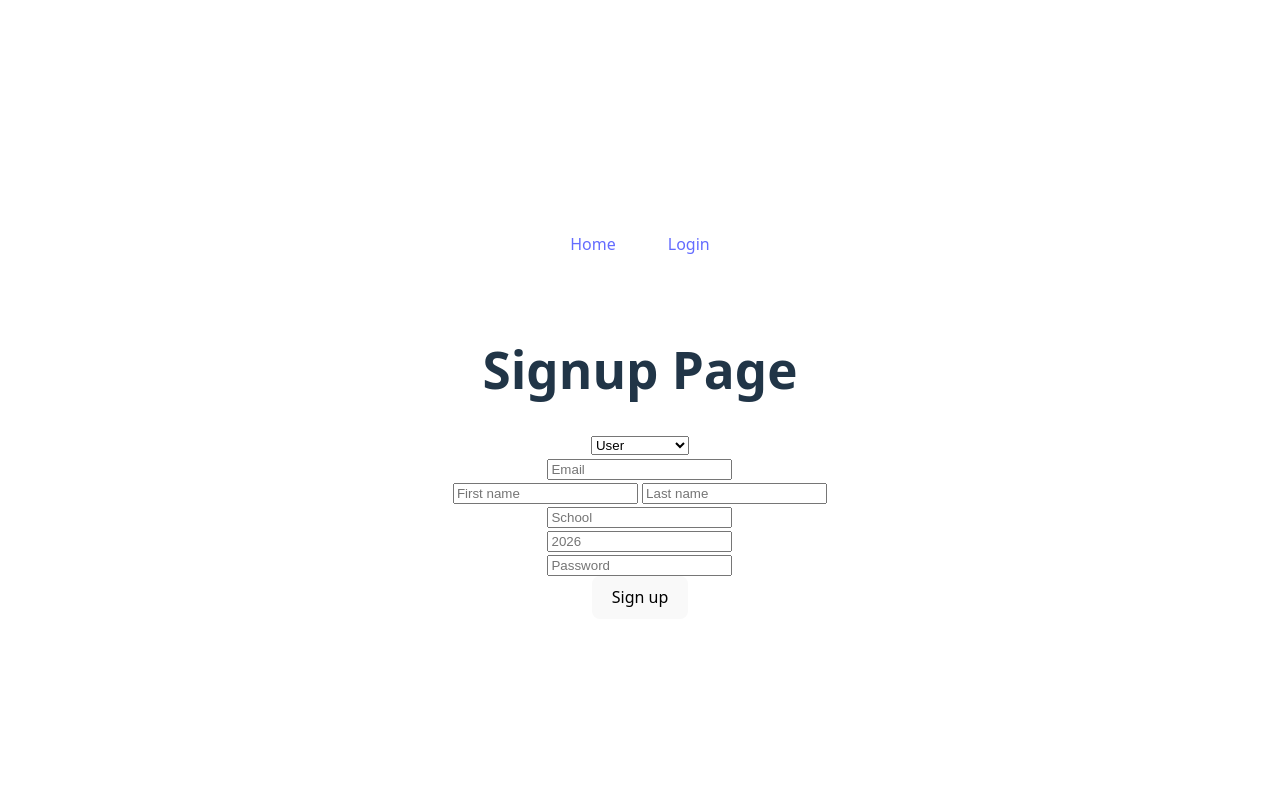
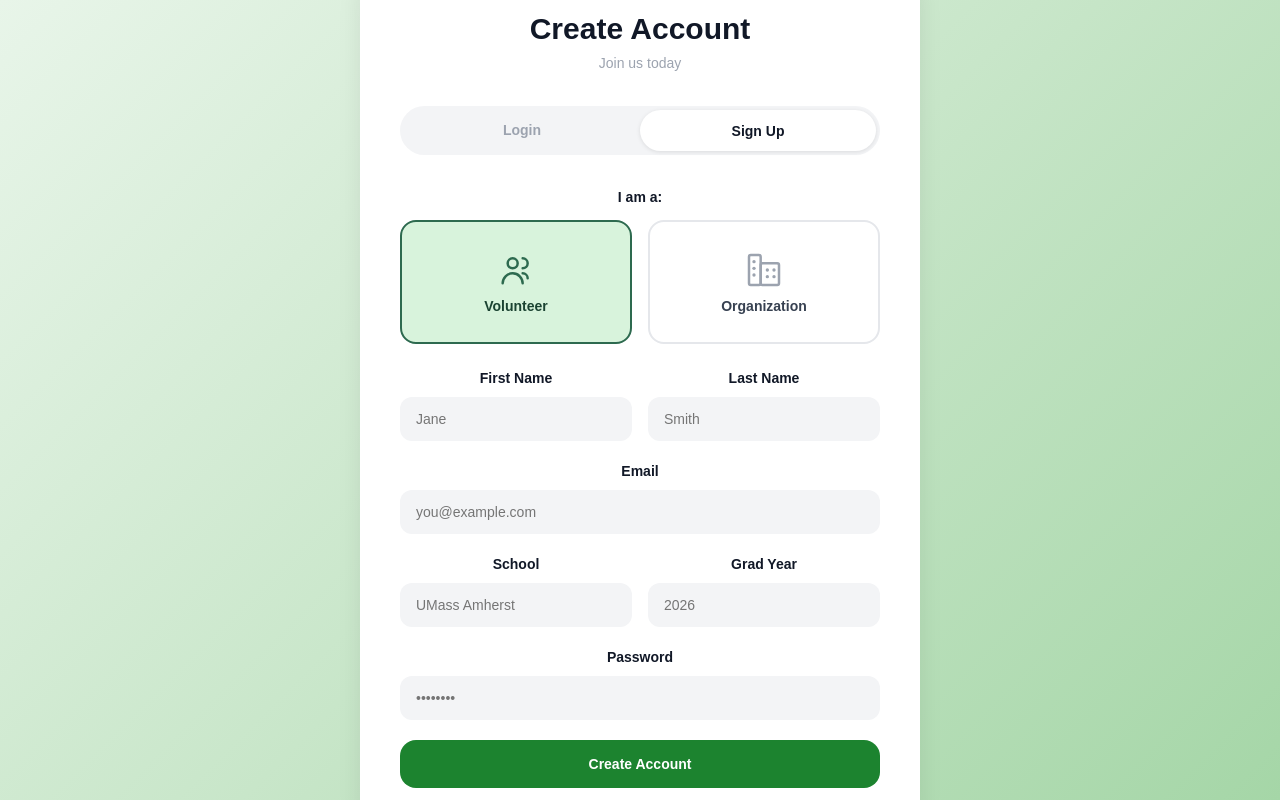
Before and after one commit to sarangkale/Team4CS320VolunteerApplication, a React (Vite) app: page /signup in a window 1280 px wide. Built offline with nearby package versions, Linux system fonts and the light colour scheme.

Commit message:
finish login/signup UI updates

```diff
--- a/src/pages/login.tsx
+++ b/src/pages/login.tsx
@@ -7,7 +7,6 @@ function LoginPage() {
     const [loginError, setLoginError] = useState(new AuthError(""));
     const [showError, setShowError] = useState(false);
     const [selectedRole, setSelectedRole] = useState<"volunteer" | "organization" | null>(null);
-    const [activeTab, setActiveTab] = useState<"login" | "signup">("login");
 
     let navigate = useNavigate();
     async function loginSubmit(formData: FormData) {
@@ -29,24 +28,25 @@ function LoginPage() {
     }
 
     return (
-        <div style={styles.page}>
+    <div style={styles.page}>
         <div style={styles.card}>
 
             <div style={styles.header}>
             <h1 style={styles.title}>Welcome</h1>
-            <p style={styles.subtitle}>
-                {activeTab === "login" ? "Sign in to your account" : "Create a new account"}
-            </p>
+            <p style={styles.subtitle}>Sign in to your account</p>
             </div>
 
             <div style={styles.toggleContainer}>
-            <button type="button" onClick={() => setActiveTab("login")} style={styles.toggleBtn(activeTab === "login")}>Login</button>
-            <button type="button" onClick={() => setActiveTab("signup")} style={styles.toggleBtn(activeTab === "signup")}>Sign Up</button>
+            <button type="button" style={styles.toggleBtn(true)}>Login</button>
+            <Link to="/signup" style={{ ...styles.toggleBtn(false), textDecoration: "none", textAlign: "center" }}>
+                Sign Up
+            </Link>
             </div>
 
             <div style={{ marginBottom: "1.5rem" }}>
             <p style={{ fontSize: "0.875rem", fontWeight: 600, color: "#111827", marginBottom: "0.75rem" }}>I am a:</p>
             <div style={styles.roleGrid}>
+
                 <button type="button" onClick={() => setSelectedRole("volunteer")} style={styles.roleBtn(selectedRole === "volunteer")}>
                 <svg width="40" height="40" viewBox="0 0 24 24" fill="none"
                     stroke={selectedRole === "volunteer" ? "#2d6a4f" : "#9ca3af"}
@@ -77,47 +77,34 @@ function LoginPage() {
                 </svg>
                 <span style={styles.roleLabel(selectedRole === "organization")}>Organization</span>
                 </button>
+
             </div>
             </div>
 
             <form onSubmit={(e) => { e.preventDefault(); loginSubmit(new FormData(e.currentTarget)); }} style={styles.form}>
-
-            {activeTab === "signup" && selectedRole === "volunteer" && (
-                <div>
-                <label style={styles.label}>Full Name</label>
-                <input type="text" name="fullName" placeholder="Jane Smith" style={styles.input} />
-                </div>
-            )}
-
-            {activeTab === "signup" && selectedRole === "organization" && (
-                <div>
-                <label style={styles.label}>Organization Name</label>
-                <input type="text" name="orgName" placeholder="Charity Organization" style={styles.input} />
-                </div>
-            )}
-
             <div>
-                <label style={styles.label}>Email</label>
-                <input type="email" name="email" placeholder="you@example.com" style={styles.input} />
+                <label style={styles.label}>
+                    {selectedRole === "organization" ? "Organization Email" : selectedRole === "volunteer" ? "Volunteer Email" : "Email"}
+                </label>
+            <input type="email" name="email" placeholder={selectedRole === "organization" ? "organization@email.com" : "you@example.com"} style={styles.input}/>
             </div>
-
             <div>
-                <label style={styles.label}>Password</label>
+                <label style={styles.label}>
+                    Password
+                </label>
                 <input type="password" name="password" placeholder="••••••••" style={styles.input} />
             </div>
 
             {showError && loginError.message && <p style={styles.errorText}>{loginError.message}</p>}
 
-            <button
-                type="submit"
-                style={styles.submitBtn}
+            <button type="submit" style={styles.submitBtn}
                 onMouseEnter={e => (e.currentTarget.style.background = "#1b4332")}
-                onMouseLeave={e => (e.currentTarget.style.background = "#485C11")}
-            >
-                {activeTab === "login" ? "Sign In" : "Create Account"}
+                onMouseLeave={e => (e.currentTarget.style.background = "#1c832f")}>
+                Sign In
             </button>
 
             </form>
+
         </div>
         </div>
     )
--- a/src/pages/signup.tsx
+++ b/src/pages/signup.tsx
@@ -4,20 +4,55 @@ import { useState } from "react";
 
 function UserForm() {
     return (<>
-        <input type="email" name="email" placeholder="Email" /> <br />
-        <input type="text" name="first_name" placeholder="First name" /> <input type="text" name="last_name" placeholder="Last name" /> <br />
-        <input type="text" name="school" placeholder="School" /> <br />
-        <input type="number" name="grad_year" placeholder="2026" /> <br />
-        <input type="password" name="password" placeholder="Password" /> <br />
+        <div style={styles.row}>
+            <div>
+                <label style={styles.label}>First Name</label>
+                <input type="text" name="first_name" placeholder="Jane" style={styles.input} />
+            </div>
+            <div>
+                <label style={styles.label}>Last Name</label>
+                <input type="text" name="last_name" placeholder="Smith" style={styles.input} />
+            </div>
+        </div>
+        <div>
+            <label style={styles.label}>Email</label>
+            <input type="email" name="email" placeholder="you@example.com" style={styles.input} />
+        </div>
+        <div style={styles.row}>
+            <div>
+                <label style={styles.label}>School</label>
+                <input type="text" name="school" placeholder="UMass Amherst" style={styles.input} />
+            </div>
+            <div>
+                <label style={styles.label}>Grad Year</label>
+                <input type="number" name="grad_year" placeholder="2026" style={styles.input} />
+            </div>
+        </div>
+        <div>
+            <label style={styles.label}>Password</label>
+            <input type="password" name="password" placeholder="••••••••" style={styles.input} />
+        </div>
     </>);
 }
 
 function OrganizationForm() {
     return (<>
-        <input type="email" name="email" placeholder="Email" /> <br />
-        <input type="text" name="org_name" placeholder="Organization name" /><br />
-        <input type="url" name="website" placeholder="Website" /> <br />
-        <input type="password" name="password" placeholder="Password" /> <br />
+        <div>
+            <label style={styles.label}>Organization Name</label>
+            <input type="text" name="org_name" placeholder="Charity Organization" style={styles.input} />
+        </div>
+        <div>
+            <label style={styles.label}>Email</label>
+            <input type="email" name="email" placeholder="you@example.com" style={styles.input} />
+        </div>
+        <div>
+            <label style={styles.label}>Website</label>
+            <input type="url" name="website" placeholder="https://yourorg.com" style={styles.input} />
+        </div>
+        <div>
+            <label style={styles.label}>Password</label>
+            <input type="password" name="password" placeholder="••••••••" style={styles.input} />
+        </div>
     </>);
 }
 
@@ -66,27 +101,200 @@ export default function SignupPage() {
     }
 
     return (
-        <>
-            <center>
-                <table cellSpacing="50em">
-                    <tbody>
-                        <tr>
-                            <td><Link to="/">Home</Link></td>
-                            <td><Link to="/login">Login</Link></td>
-                        </tr>
-                    </tbody>
-                </table>
-            </center>
-            <h1>Signup Page</h1>
-            <form action={signupSubmit}>
-                <select name="role" defaultValue={currentSignupMode} onChange={(e) => setCurrentSignupMode(e.target.value as AccountRole)}>
-                    <option value="User">User</option>
-                    <option value="Organization">Organization</option>
-                </select><br />
-                {currentSignupMode == "User" ? <UserForm /> : <OrganizationForm /> }
-                <button type="submit">Sign up</button>
+      <div style={styles.page}>
+        <div style={styles.card}>
+
+            <div style={styles.header}>
+            <h1 style={styles.title}>Create Account</h1>
+            <p style={styles.subtitle}>Join us today</p>
+            </div>
+
+            <div style={styles.toggleContainer}>
+            <Link to="/login" style={{ ...styles.toggleBtn(false), textDecoration: "none", textAlign: "center" }}>
+                Login
+            </Link>
+            <button type="button" style={styles.toggleBtn(true)}>Sign Up</button>
+            </div>
+
+            <div style={{ marginBottom: "1.5rem" }}>
+            <p style={{ fontSize: "0.875rem", fontWeight: 600, color: "#111827", marginBottom: "0.75rem" }}>I am a:</p>
+            <div style={styles.roleGrid}>
+
+                <button type="button" onClick={() => setCurrentSignupMode("User")} style={styles.roleBtn(currentSignupMode === "User")}>
+                <svg width="40" height="40" viewBox="0 0 24 24" fill="none"
+                    stroke={currentSignupMode === "User" ? "#2d6a4f" : "#9ca3af"}
+                    strokeWidth="1.5" strokeLinecap="round" strokeLinejoin="round"
+                    style={{ marginBottom: "0.5rem" }}>
+                    <path d="M16 11c1.657 0 3-1.343 3-3S17.657 5 16 5" />
+                    <path d="M19 17c0-1.657-1.343-3-3-3" />
+                    <circle cx="10" cy="8" r="3" />
+                    <path d="M4 20c0-3.314 2.686-6 6-6s6 2.686 6 6" />
+                </svg>
+                <span style={styles.roleLabel(currentSignupMode === "User")}>Volunteer</span>
+                </button>
+
+                <button type="button" onClick={() => setCurrentSignupMode("Organization")} style={styles.roleBtn(currentSignupMode === "Organization")}>
+                <svg width="40" height="40" viewBox="0 0 24 24" fill="none"
+                    stroke={currentSignupMode === "Organization" ? "#2d6a4f" : "#9ca3af"}
+                    strokeWidth="1.5" strokeLinecap="round" strokeLinejoin="round"
+                    style={{ marginBottom: "0.5rem" }}>
+                    <rect x="3" y="3" width="7" height="18" rx="1" />
+                    <rect x="10" y="8" width="11" height="13" rx="1" />
+                    <line x1="6" y1="7" x2="6" y2="7.01" strokeWidth="2" />
+                    <line x1="6" y1="11" x2="6" y2="11.01" strokeWidth="2" />
+                    <line x1="6" y1="15" x2="6" y2="15.01" strokeWidth="2" />
+                    <line x1="14" y1="12" x2="14" y2="12.01" strokeWidth="2" />
+                    <line x1="18" y1="12" x2="18" y2="12.01" strokeWidth="2" />
+                    <line x1="14" y1="16" x2="14" y2="16.01" strokeWidth="2" />
+                    <line x1="18" y1="16" x2="18" y2="16.01" strokeWidth="2" />
+                </svg>
+                <span style={styles.roleLabel(currentSignupMode === "Organization")}>Organization</span>
+                </button>
+
+            </div>
+            </div>
+
+            <form action={signupSubmit} style={styles.form}>
+            {/* Tells signupSubmit which role was selected */}
+            <input type="hidden" name="role" value={currentSignupMode} />
+
+            {currentSignupMode === "User" ? <UserForm /> : <OrganizationForm />}
+
+            {signupError.length !== 0 && <p style={styles.errorText}>{signupError}</p>}
+
+            <button type="submit" style={styles.submitBtn}
+                onMouseEnter={e => (e.currentTarget.style.background = "#1b4332")}
+                onMouseLeave={e => (e.currentTarget.style.background = "#1c832f")}>
+                Create Account
+            </button>
             </form>
-            {(signupError.length != 0) && <p>{signupError}</p>}
-        </>
+
+        </div>
+        </div>
     );
+
 }
+
+const styles = {
+  page: {
+    position: "fixed" as const,
+    inset: 0,
+    background: "linear-gradient(135deg, #e8f5e9 0%, #c8e6c9 50%, #a5d6a7 100%)",
+    display: "flex",
+    alignItems: "center",
+    justifyContent: "center",
+    padding: "1rem",
+    overflowY: "auto" as const,
+    fontFamily: "'DM Sans', sans-serif",
+  },
+  card: {
+    background: "#ffffff",
+    borderRadius: "1.5rem",
+    boxShadow: "0 4px 24px rgba(0,0,0,0.08)",
+    padding: "2.5rem",
+    width: "100%",
+    maxWidth: "480px",
+  },
+  header: {
+    textAlign: "center" as const,
+    marginBottom: "2rem",
+  },
+  title: {
+    fontSize: "1.875rem",
+    fontWeight: 700,
+    color: "#111827",
+    margin: "0 0 0.5rem",
+  },
+  subtitle: {
+    color: "#9ca3af",
+    fontSize: "0.875rem",
+    margin: 0,
+  },
+  toggleContainer: {
+    display: "flex",
+    background: "#f3f4f6",
+    borderRadius: "9999px",
+    padding: "4px",
+    marginBottom: "2rem",
+  },
+  toggleBtn: (active: boolean) => ({
+    flex: 1,
+    padding: "0.625rem",
+    borderRadius: "9999px",
+    border: "none",
+    cursor: "pointer",
+    fontSize: "0.875rem",
+    fontWeight: 600,
+    transition: "all 0.2s",
+    background: active ? "#ffffff" : "transparent",
+    color: active ? "#111827" : "#9ca3af",
+    boxShadow: active ? "0 1px 4px rgba(0,0,0,0.1)" : "none",
+  }),
+  roleGrid: {
+    display: "grid",
+    gridTemplateColumns: "1fr 1fr",
+    gap: "1rem",
+  },
+  roleBtn: (active: boolean) => ({
+    display: "flex",
+    flexDirection: "column" as const,
+    alignItems: "center",
+    justifyContent: "center",
+    padding: "1.75rem 1rem",
+    borderRadius: "1rem",
+    border: `2px solid ${active ? "#2d6a4f" : "#e5e7eb"}`,
+    background: active ? "#d8f3dc" : "#ffffff",
+    cursor: "pointer",
+    transition: "all 0.2s",
+  }),
+  roleLabel: (active: boolean) => ({
+    fontSize: "0.875rem",
+    fontWeight: 600,
+    color: active ? "#1b4332" : "#374151",
+  }),
+  form: {
+    display: "flex",
+    flexDirection: "column" as const,
+    gap: "1.25rem",
+  },
+  label: {
+    display: "block",
+    fontSize: "0.875rem",
+    fontWeight: 600,
+    color: "#111827",
+    marginBottom: "0.5rem",
+  },
+  input: {
+    width: "100%",
+    padding: "0.875rem 1rem",
+    background: "#f3f4f6",
+    border: "none",
+    borderRadius: "0.75rem",
+    fontSize: "0.875rem",
+    color: "#1f2937",
+    outline: "none",
+    boxSizing: "border-box" as const,
+  },
+  submitBtn: {
+    width: "100%",
+    padding: "1rem",
+    background: "#1c832f",
+    color: "#ffffff",
+    border: "none",
+    borderRadius: "1rem",
+    fontSize: "0.875rem",
+    fontWeight: 600,
+    cursor: "pointer",
+    transition: "background 0.15s",
+  },
+  errorText: {
+    color: "#ef4444",
+    fontSize: "0.875rem",
+    margin: 0,
+  },
+  row: {
+  display: "grid",
+  gridTemplateColumns: "1fr 1fr",
+  gap: "1rem",
+  },
+};
```
